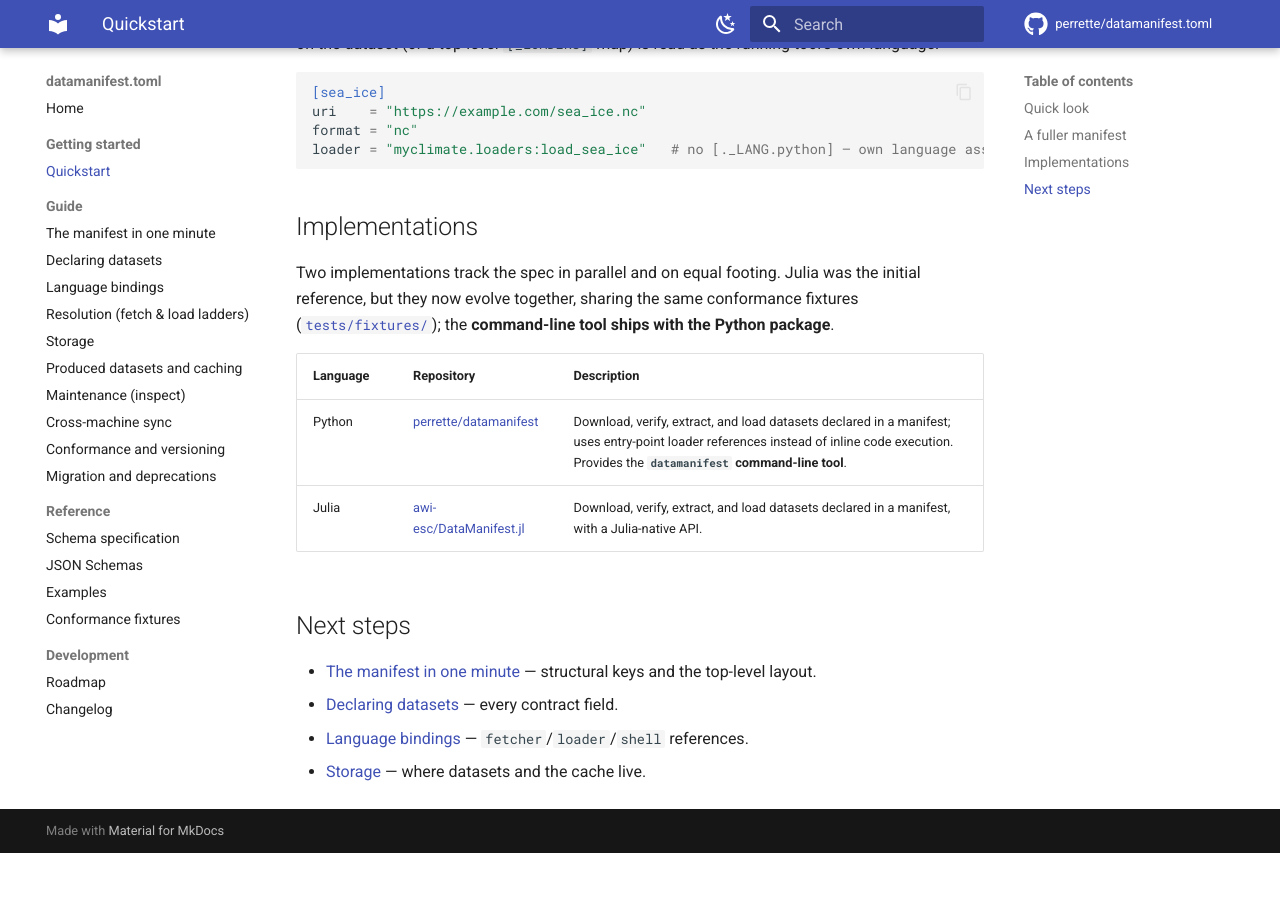
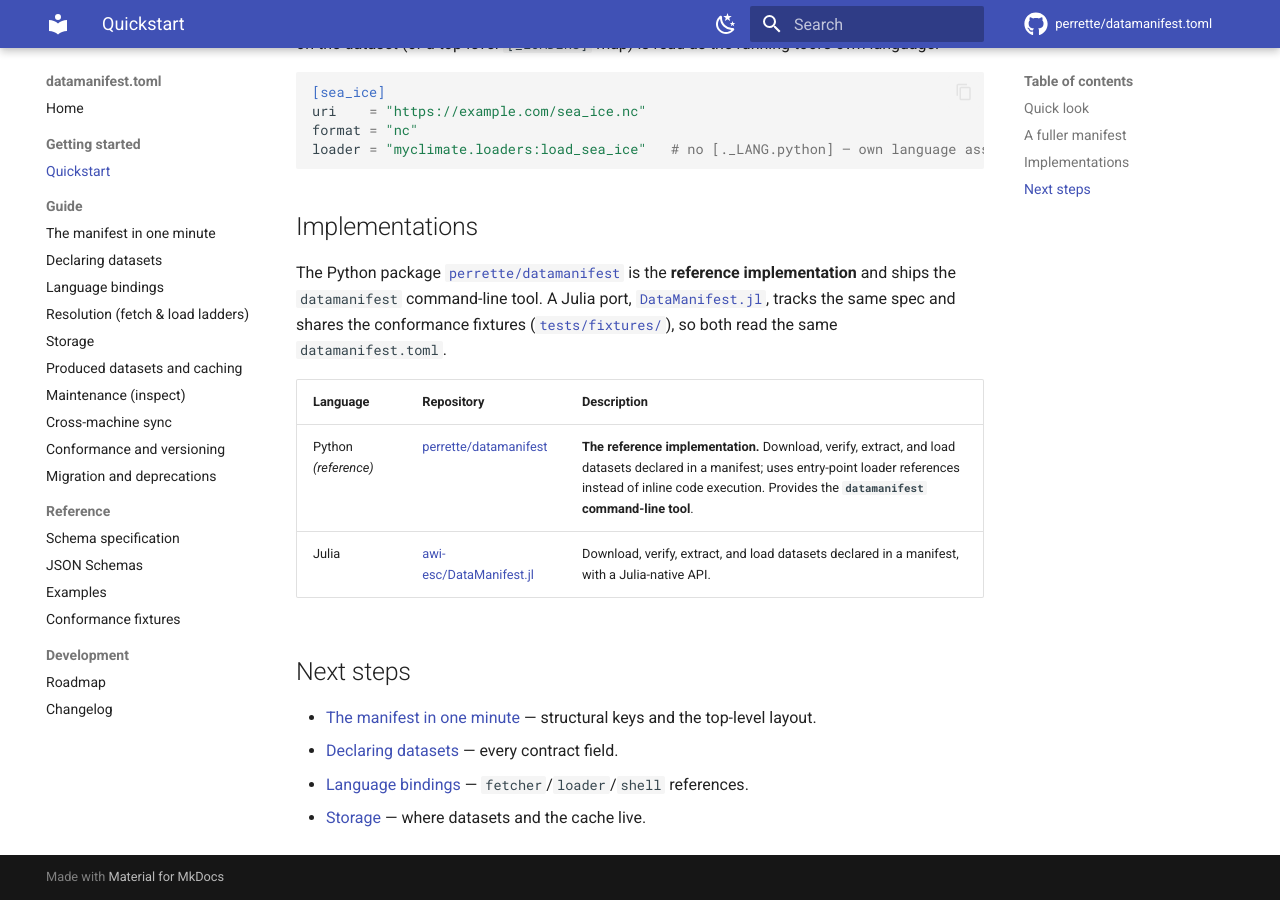
Before and after one commit to perrette/datamanifest.toml, an MkDocs documentation site: the page built from docs/quickstart.md, in a window 1280 px wide and 900 px high, scrolled down 1915 px. Built offline with MkDocs 1.6.1 and Material for MkDocs 9.7.7, drawn with Linux system fonts in a browser that asks for light colours; comment, search, counter and statistics services are not loaded; before the commit the page ends 2768 px from its top, so only the background shows below that.

Commit message:
docs: present the Python datamanifest as the reference implementation

```diff
--- a/docs/quickstart.md
+++ b/docs/quickstart.md
@@ -102,13 +102,15 @@ loader = "myclimate.loaders:load_sea_ice"   # no [._LANG.python] — own languag
 
 ## Implementations
 
-Two implementations track the spec in parallel and on equal footing. Julia was the
-initial reference, but they now evolve together, sharing the same conformance fixtures
-([`tests/fixtures/`](fixtures.md)); the **command-line tool ships with the Python package**.
+The Python package [`perrette/datamanifest`](https://github.com/perrette/datamanifest) is
+the **reference implementation** and ships the `datamanifest` command-line tool. A Julia
+port, [`DataManifest.jl`](https://github.com/awi-esc/DataManifest.jl), tracks the same spec
+and shares the conformance fixtures ([`tests/fixtures/`](fixtures.md)), so both read the
+same `datamanifest.toml`.
 
 | Language | Repository | Description |
 |---|---|---|
-| Python | [perrette/datamanifest](https://github.com/perrette/datamanifest) | Download, verify, extract, and load datasets declared in a manifest; uses entry-point loader references instead of inline code execution. Provides the **`datamanifest` command-line tool**. |
+| Python *(reference)* | [perrette/datamanifest](https://github.com/perrette/datamanifest) | **The reference implementation.** Download, verify, extract, and load datasets declared in a manifest; uses entry-point loader references instead of inline code execution. Provides the **`datamanifest` command-line tool**. |
 | Julia | [awi-esc/DataManifest.jl](https://github.com/awi-esc/DataManifest.jl) | Download, verify, extract, and load datasets declared in a manifest, with a Julia-native API. |
 
 ## Next steps
```
Also changed, not shown: README.md (+7 -5 lines).
